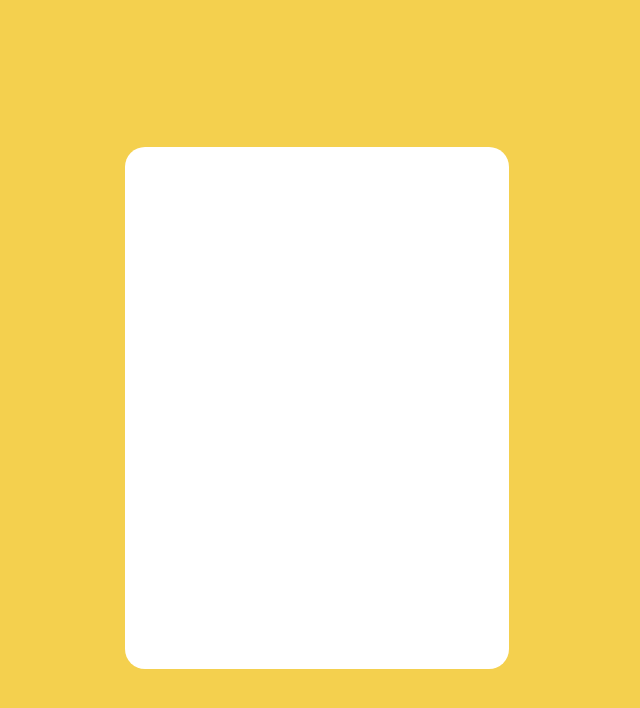
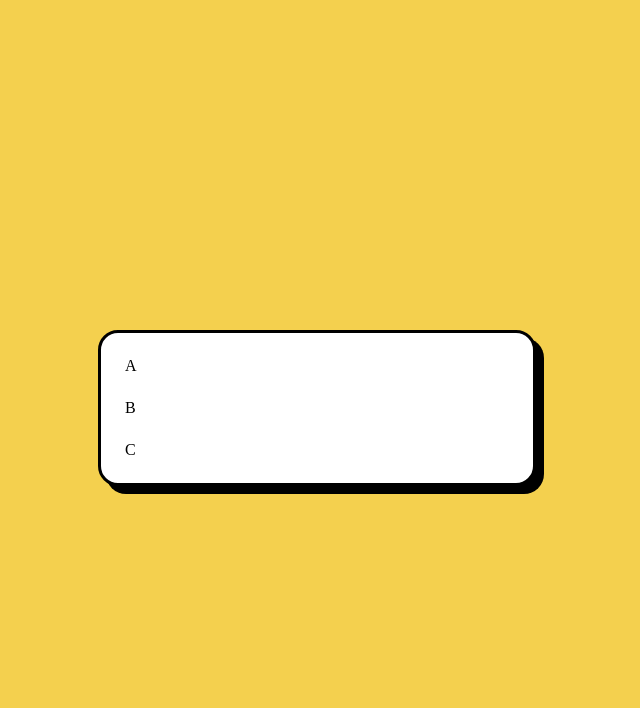
Before and after one commit to NicoDMoraes/blogCardFrontEnd, a website built with Vite: page index.html in a window 1280 px wide. Shown: the whole page, without its empty margins (331-971 px from the left). Built offline with nearby package versions, Linux system fonts and the light colour scheme.

Commit message:
feat: create shadow

```diff
--- a/index.html
+++ b/index.html
@@ -9,7 +9,11 @@
 </head>
 
 <body>
-  <div class="card"></div>
+  <div class="card">
+    <div>A</div>
+    <div>B</div>
+    <div>C</div>
+  </div>
   <script type="module" src="/src/main.ts"></script>
 </body>
 
--- a/src/style.css
+++ b/src/style.css
@@ -8,9 +8,14 @@ body {
 }
 
 .card {
+  display: flex;
+  padding: 24px;
+  gap: 24px;
+  flex-direction: column;
   border-radius: 20px;
-  border: #0000;
+  border-color: #0000;
+  border: solid;
+  box-shadow: 8px 8px black;
   width: 384px;
-  height: 522px;
   background: #FFFF;
 }
```
